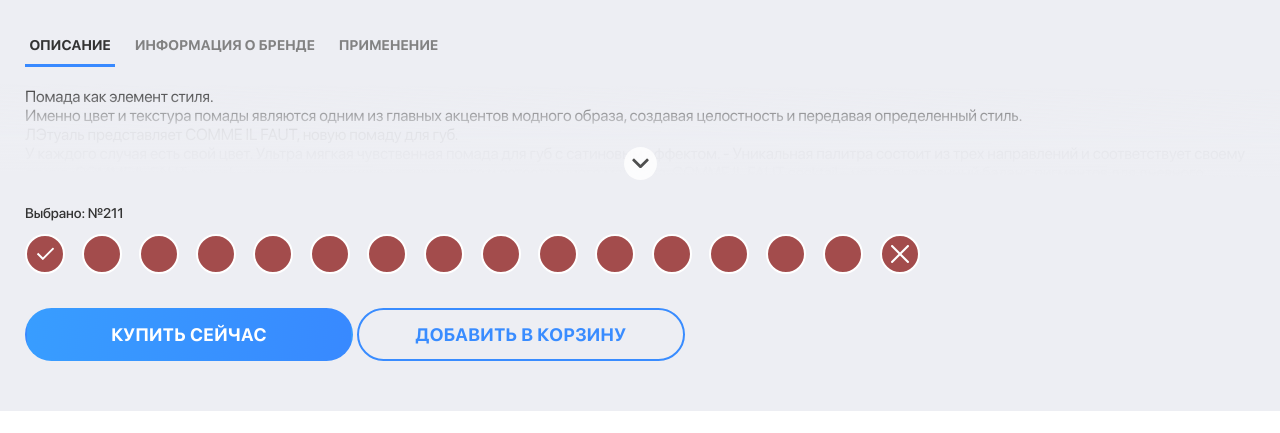
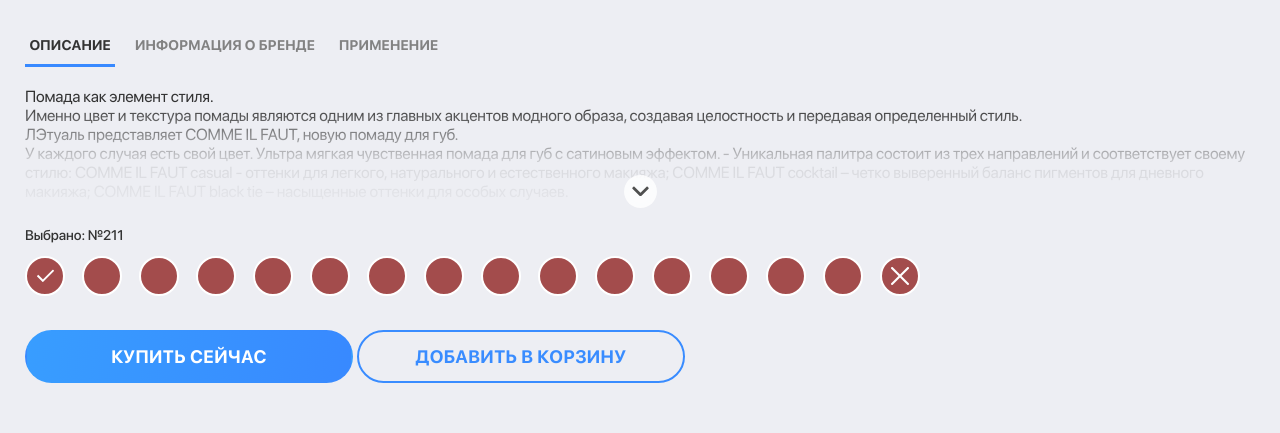
Before and after one commit to Marinarium/merchant, a plain HTML site: page product-card.html in a window 1280 px wide. Shown: the part 561-994 px from the top of the page. Before the commit the page ends 972 px from the top, so only its background shows below. Drawn offline with Linux system fonts and the light colour scheme.

Commit message:
changes for containers with btns-arrow

```diff
--- a/css/product-card.css
+++ b/css/product-card.css
@@ -213,7 +213,7 @@
 .product-desc__info-list {
     color: #333;
     padding: 0 25px;
-    height: 35px;
+    height: 115px;
     margin-bottom: 25px;
 }
 
@@ -227,13 +227,22 @@
 
 /*Button MORE*/
 .product-desc .container {
-    display: -webkit-box;
+    /*display: -webkit-box;
     display: -ms-flexbox;
     display: flex;
     -webkit-box-pack: center;
     -ms-flex-pack: center;
     justify-content: center;
-    margin-bottom: 23px;
+    margin-bottom: 23px;*/
+    display: flex;
+    justify-content: center;
+    align-items: center;
+    height: 70px;
+    margin-top: -120px;
+    position: absolute;
+    width: 100%;
+    padding-top: 50px;
+    background: linear-gradient(180.22deg, rgba(237, 238, 243, 0.007), rgba(237, 238, 243, 0.89), rgb(237, 238, 243));
 }
 
 .btn-icon_more {
@@ -262,14 +271,15 @@
 
 /*------------Footer----------*/
 .footer_gray-shadow {
-    background: -o-linear-gradient(269.78deg, rgba(237, 238, 243, 0) 8.37%, rgba(237, 238, 243, 0.94) 21.22%, #EDEEF3 33.07%);
-    background: linear-gradient(180.22deg, rgba(237, 238, 243, 0) 8.37%, rgba(237, 238, 243, 0.94) 21.22%, #EDEEF3 33.07%);
+    background: #EDEEF3;
+    /*background: -o-linear-gradient(269.78deg, rgba(237, 238, 243, 0) 8.37%, rgba(237, 238, 243, 0.94) 21.22%, #EDEEF3 33.07%);
+    background: linear-gradient(180.22deg, rgba(237, 238, 243, 0) 8.37%, rgba(237, 238, 243, 0.94) 21.22%, #EDEEF3 33.07%);*/
 }
 
 .footer_product-card {
     padding: 0 25px 30px;
-    padding-top: 146px;
-    margin-top: -146px;
+    /*padding-top: 146px;
+    margin-top: -146px;*/
 }
 
 /*Options*/
```
Also changed, not shown: css/streamer-page.css (+25 -4 lines).
